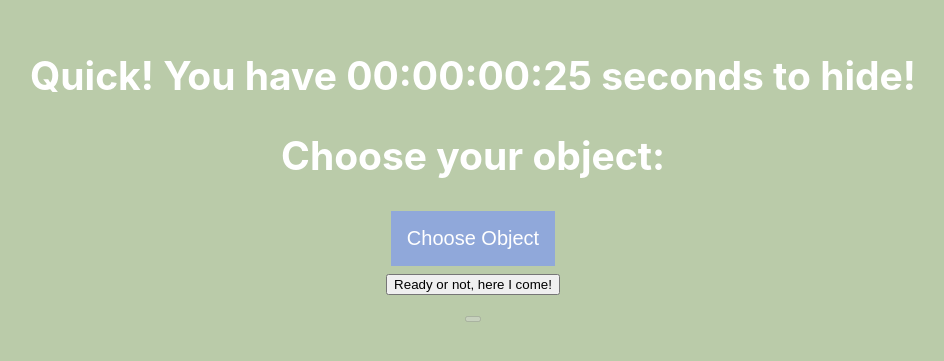
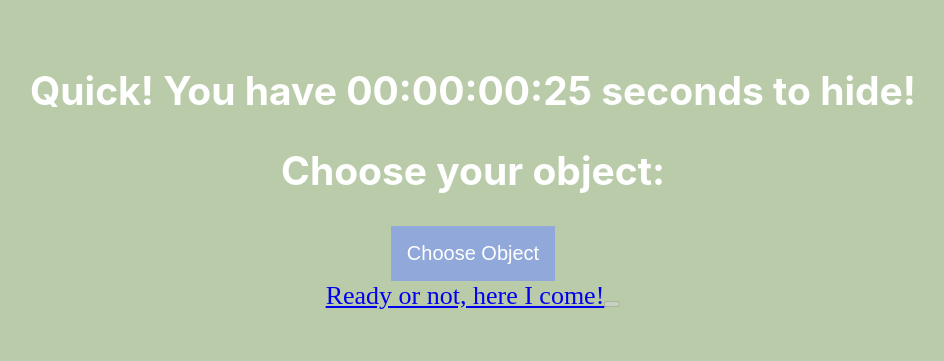
Before and after one commit to SkimMilk05/seekAR, a React (Create React App) app: page / in a window 1280 px wide. Shown: the part 227-588 px from the top of the page, without its empty margins (167-1111 px from the left). Built offline with nearby package versions, Linux system fonts and the light colour scheme.

Commit message:
build err

```diff
--- a/src/components/Link.js
+++ b/src/components/Link.js
@@ -25,9 +25,7 @@ class Link extends Component {
     render() {
         return (
             <div className="link-page">
-                <form action={this.state.link} target="_blank">
-                    <button onClick={this.linkClicked}>Ready or not, here I come!</button>
-                </form>
+                <a href={this.state.link} target="_blank" onClick={this.linkClicked}>Ready or not, here I come!</a>
                 <button ref="found-btn" type="submit"
                     title="I found you!"
                     disabled={!this.state.link_clicked}
```
